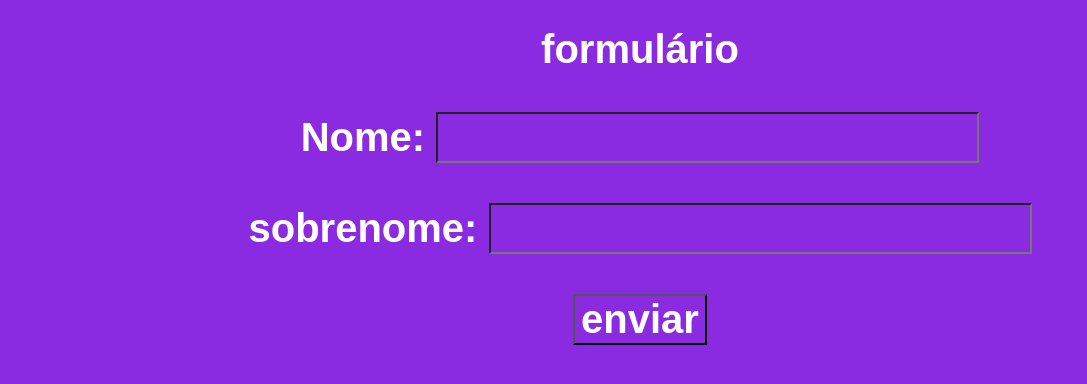
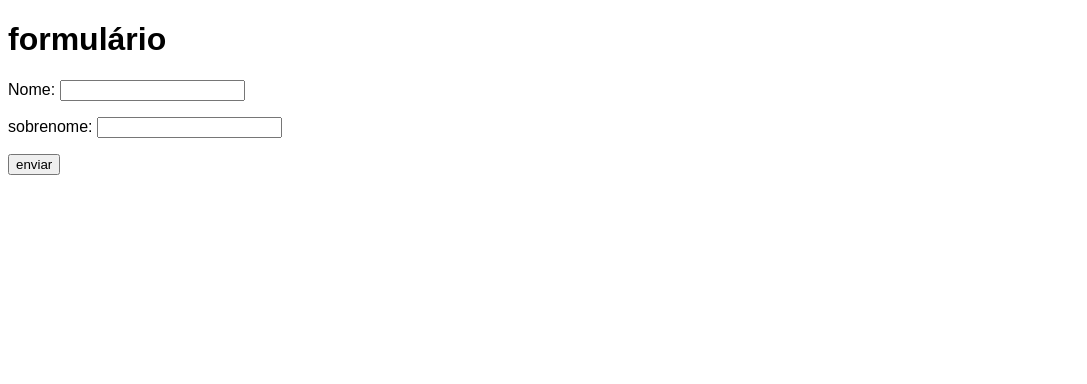
Before and after one commit to lucasgomesdacruz/Html-css, a plain HTML site: page Exercicios/0025/form001.html in a window 1280 px wide. Shown: the whole page, without its empty margins (0-1087 px from the left). Drawn offline with Linux system fonts and the light colour scheme.

Commit message:
formulário

```diff
--- a/Exercicios/0025/form001.html
+++ b/Exercicios/0025/form001.html
@@ -7,12 +7,7 @@
     <title>Formulário</title>
     <style>
         * {
-            font-family: Arial, Helvetica, sans-serif;
-            text-align: center;
-            background-color: blueviolet;
-            font-size: 40px;
-            font-weight: bolder;
-            color: white;
+            font-family: Arial, Helvetica, sans-serif
 
         }
     </style>
```
